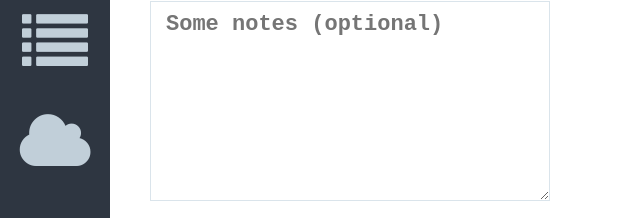
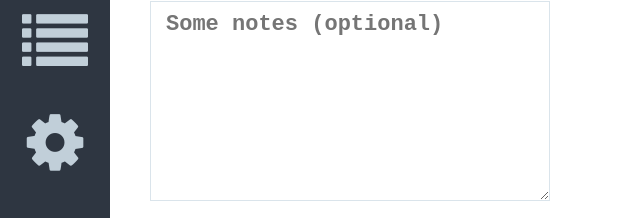
Before and after one commit to StormyWarrior8/Star-Notes, a website: page app/index.html in a window 1280 px wide. Shown: the part 210-428 px from the top of the page, without its empty margins (0-640 px from the left). Drawn offline with Linux system fonts and the light colour scheme.

Commit message:
Renaming

```diff
--- a/app/index.html
+++ b/app/index.html
@@ -24,8 +24,8 @@
                 </a>
             </li>
             <li>
-                <a ng-class="{ active: isActiveNavItem( '/sync-setup' ) }" href="#/cloud-sync">
-                    <i class="fa fa-cloud fa-3x"></i>
+                <a ng-class="{ active: isActiveNavItem( '/sync-setup' ) }" href="#/sync-setup">
+                    <i class="fa fa-cog fa-3x"></i>
                 </a>
             </li>
         </ul>
```
